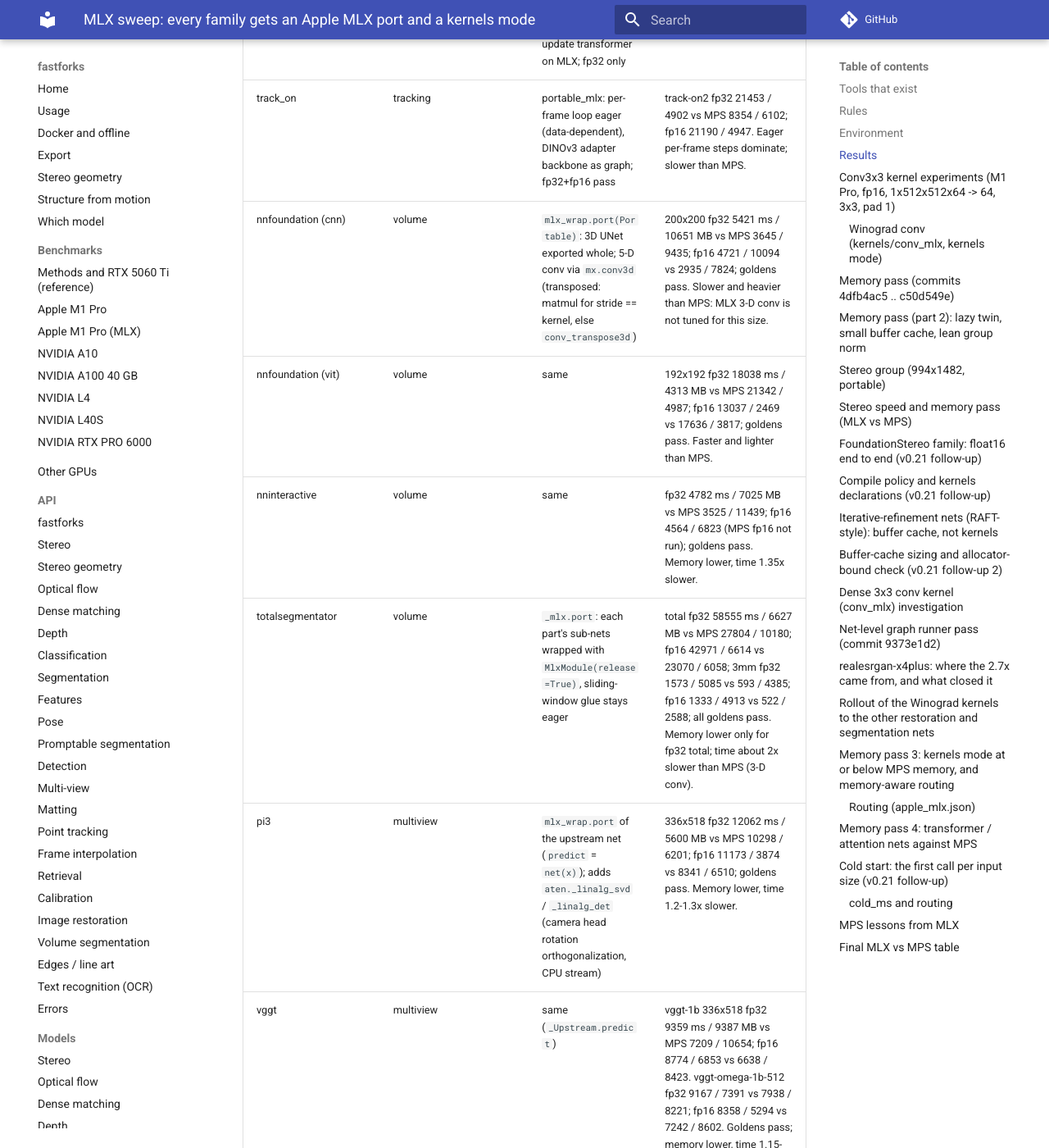
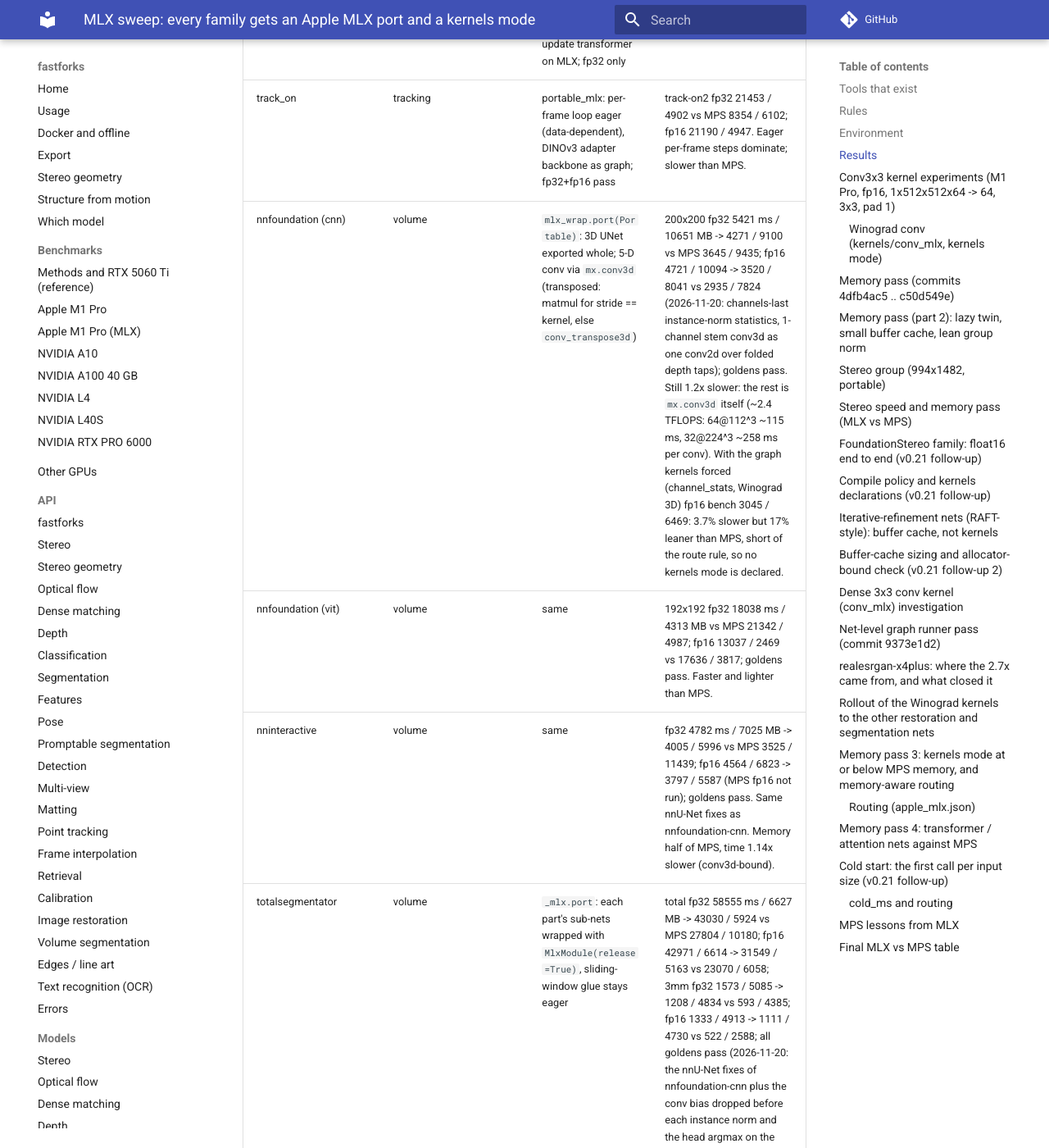
Before and after one commit to kleinicke/fastforks, an MkDocs documentation site: the page built from docs/plans/mlx-sweep.md, in a window 1280 px wide and 1400 px high, scrolled down 19999 px. Shown: the whole window at 82% size. Built offline with MkDocs 1.6.1 and Material for MkDocs 9.7.7, drawn with Linux system fonts in a browser that asks for light colours; comment, search, counter and statistics services are not loaded; some of the changed text lies outside the part shown.

Commit message:
mlx-sweep: nnU-Net families re-surveyed on MLX (nnfoundation-cnn fp16 4721 ms / 10094 MB -> 3520 / 8041, nninteractive fp32 4782 / 7025 -> 4005 / 5996, totalsegmentator-total fp16 42971 / 6614 -> 31549 / 5163, 3mm fp16 1333 / 4913 -> 1111 / 4730); all still slower than MPS (conv3d-bound), no route change
Co-Authored-By: Claude Opus 5.5 <noreply@anthropic.com>

```diff
--- a/docs/plans/mlx-sweep.md
+++ b/docs/plans/mlx-sweep.md
@@ -160,10 +160,10 @@ Fill one row per family: MLX portable / kernels vs MPS (ms and MB, at the survey
 | tapnext | tracking | portable_mlx: whole pass as one graph; fp32 only | tapnext fp32 8155 / 3639 vs MPS 5855 / 3754. |
 | cotracker | tracking | portable_mlx: offline = whole pass as one graph; online = window loop eager (data-dependent, `torch.export` guards), CNN and update transformer on MLX; fp32 only | offline fp32 3577 / 3438 vs MPS 1430 / 4725; online 3340 / 3971 vs 1707 / 4689. |
 | track_on | tracking | portable_mlx: per-frame loop eager (data-dependent), DINOv3 adapter backbone as graph; fp32+fp16 pass | track-on2 fp32 21453 / 4902 vs MPS 8354 / 6102; fp16 21190 / 4947. Eager per-frame steps dominate; slower than MPS. |
-| nnfoundation (cnn) | volume | `mlx_wrap.port(Portable)`: 3D UNet exported whole; 5-D conv via `mx.conv3d` (transposed: matmul for stride == kernel, else `conv_transpose3d`) | 200x200 fp32 5421 ms / 10651 MB vs MPS 3645 / 9435; fp16 4721 / 10094 vs 2935 / 7824; goldens pass. Slower and heavier than MPS: MLX 3-D conv is not tuned for this size. |
+| nnfoundation (cnn) | volume | `mlx_wrap.port(Portable)`: 3D UNet exported whole; 5-D conv via `mx.conv3d` (transposed: matmul for stride == kernel, else `conv_transpose3d`) | 200x200 fp32 5421 ms / 10651 MB -> 4271 / 9100 vs MPS 3645 / 9435; fp16 4721 / 10094 -> 3520 / 8041 vs 2935 / 7824 (2026-11-20: channels-last instance-norm statistics, 1-channel stem conv3d as one conv2d over folded depth taps); goldens pass. Still 1.2x slower: the rest is `mx.conv3d` itself (~2.4 TFLOPS: 64@112^3 ~115 ms, 32@224^3 ~258 ms per conv). With the graph kernels forced (channel_stats, Winograd 3D) fp16 bench 3045 / 6469: 3.7% slower but 17% leaner than MPS, short of the route rule, so no kernels mode is declared. |
 | nnfoundation (vit) | volume | same | 192x192 fp32 18038 ms / 4313 MB vs MPS 21342 / 4987; fp16 13037 / 2469 vs 17636 / 3817; goldens pass. Faster and lighter than MPS. |
-| nninteractive | volume | same | fp32 4782 ms / 7025 MB vs MPS 3525 / 11439; fp16 4564 / 6823 (MPS fp16 not run); goldens pass. Memory lower, time 1.35x slower. |
-| totalsegmentator | volume | `_mlx.port`: each part's sub-nets wrapped with `MlxModule(release=True)`, sliding-window glue stays eager | total fp32 58555 ms / 6627 MB vs MPS 27804 / 10180; fp16 42971 / 6614 vs 23070 / 6058; 3mm fp32 1573 / 5085 vs 593 / 4385; fp16 1333 / 4913 vs 522 / 2588; all goldens pass. Memory lower only for fp32 total; time about 2x slower than MPS (3-D conv). |
+| nninteractive | volume | same | fp32 4782 ms / 7025 MB -> 4005 / 5996 vs MPS 3525 / 11439; fp16 4564 / 6823 -> 3797 / 5587 (MPS fp16 not run); goldens pass. Same nnU-Net fixes as nnfoundation-cnn. Memory half of MPS, time 1.14x slower (conv3d-bound). |
+| totalsegmentator | volume | `_mlx.port`: each part's sub-nets wrapped with `MlxModule(release=True)`, sliding-window glue stays eager | total fp32 58555 ms / 6627 MB -> 43030 / 5924 vs MPS 27804 / 10180; fp16 42971 / 6614 -> 31549 / 5163 vs 23070 / 6058; 3mm fp32 1573 / 5085 -> 1208 / 4834 vs 593 / 4385; fp16 1333 / 4913 -> 1111 / 4730 vs 522 / 2588; all goldens pass (2026-11-20: the nnU-Net fixes of nnfoundation-cnn plus the conv bias dropped before each instance norm and the head argmax on the GPU). Still 1.4-2.1x slower: in total fp16 the graph alone is 20 windows x 1.33 s = 26.5 s (> MPS 23 s in all); the rest is the CPU sliding-window glue (fp16 accumulate ~2 s, float32 logits copy ~1.8 s); 3mm: graph 495 ms of 1111, the CPU accumulate ~330 ms. |
 | pi3 | multiview | `mlx_wrap.port` of the upstream net (`predict` = `net(x)`); adds `aten._linalg_svd` / `_linalg_det` (camera head rotation orthogonalization, CPU stream) | 336x518 fp32 12062 ms / 5600 MB vs MPS 10298 / 6201; fp16 11173 / 3874 vs 8341 / 6510; goldens pass. Memory lower, time 1.2-1.3x slower. |
 | vggt | multiview | same (`_Upstream.predict`) | vggt-1b 336x518 fp32 9359 ms / 9387 MB vs MPS 7209 / 10654; fp16 8774 / 6853 vs 6638 / 8423. vggt-omega-1b-512 fp32 9167 / 7391 vs 7938 / 8221; fp16 8358 / 5294 vs 7242 / 8602. Goldens pass; memory lower, time 1.15-1.3x slower. |
 | anysplat | multiview | same | 336x518 fp32 8786 ms / 10565 MB vs MPS 33262 / 10705 (MPS fp32 path is slow); fp16 6974 / 8297 vs 5444 / 8751; goldens pass. fp32 3.8x faster than MPS. |
@@ -1098,9 +1098,9 @@ Not measurable under the 9 GB swap rule (the shared Mac held 10.6 GB stale swap
 | monster-sceneflow | 16 | 994x1482 | portable | 19649.8 | 5189 | 9642.315 | 6299 | 2.04 | 0.82 | LOSE | slower (2.04x: portable MLX replay, no fused attention/conv kernels) |
 | mvsanywhere | 16 | 448x672 | portable | 3772.5 | 2054 | 1064.367 | 3801 | 3.54 | 0.54 | LOSE | slower (3.54x: portable MLX replay, no fused attention/conv kernels) |
 | mvsplat-re10k | 16 | 336x518 | portable | 2417.5 | 2796 | 1111.616 | 4537 | 2.17 | 0.62 | LOSE | slower (2.17x: portable MLX replay, no fused attention/conv kernels) |
-| nnfoundation-cnn | 16 | 200x200 | portable | 4721.2 | 10094 | 2935.289 | 7824 | 1.61 | 1.29 | LOSE | slower (1.61x: portable MLX replay, no fused attention/conv kernels); more memory (1.29x: MLX runtime/buffer cache above the MPS footprint) |
+| nnfoundation-cnn | 16 | 200x200 | portable | 3519.7 | 8041 | 2935.289 | 7824 | 1.20 | 1.03 | LOSE | slower (1.20x: `mx.conv3d` ~2.4 TFLOPS; was 1.61x / 1.29x before the channels-last norm statistics and the stem conv fold) |
 | nnfoundation-vit | 16 | 192x192 | portable | 13036.5 | 2469 | 17636.415 | 3817 | 0.74 | 0.65 | WIN |  |
-| nninteractive | 32 | 200x200 | portable | 4781.8 | 7025 | 3524.991 | 11439 | 1.36 | 0.61 | LOSE | slower (1.36x: portable MLX replay, no fused attention/conv kernels) |
+| nninteractive | 32 | 200x200 | portable | 4005.3 | 5996 | 3524.991 | 11439 | 1.14 | 0.52 | LOSE | slower (1.14x: `mx.conv3d`; was 1.36x) |
 | omni-dc | 16 | 994x1482 | portable | 5978.0 | 5375 | 2408.429 | 10081 | 2.48 | 0.53 | LOSE | slower (2.48x: portable MLX replay, no fused attention/conv kernels) |
 | oneformer-swinl-ade20k | 16 | 1024x2048 | portable | 2078.1 | 6033 | 1160.815 | 5559 | 1.79 | 1.09 | LOSE | slower (1.79x: portable MLX replay, no fused attention/conv kernels); more memory (1.09x: MLX runtime/buffer cache above the MPS footprint); golden passes (test_mlx and survey), unrouted |
 | owlv2-b16 | 32 | 800x1344 | portable | 398.1 | 1299 | 393.679 | 1515 | 1.01 | 0.86 | TIE |  |
@@ -1174,8 +1174,8 @@ Not measurable under the 9 GB swap rule (the shared Mac held 10.6 GB stale swap
 | tapnext | 32 | 480x854 | portable | 8154.8 | 3639 | 5855.372 | 3754 | 1.39 | 0.97 | LOSE | slower (1.39x: portable MLX replay, no fused attention/conv kernels) |
 | teed | 16 | 1024x1024 | portable | 19.2 | 492 | 16.675 | 1313 | 1.15 | 0.37 | LOSE | slower (1.15x: portable MLX replay, no fused attention/conv kernels) |
 | tipsv2-l14 | 16 | 224x224 | portable | 72.9 | 1038 | 61.697 | 1574 | 1.18 | 0.66 | LOSE | slower (1.18x: portable MLX replay, no fused attention/conv kernels) |
-| totalsegmentator-total | 16 | 200x200 | portable | 42970.8 | 6614 | 23069.574 | 6058 | 1.86 | 1.09 | LOSE | slower (1.86x: portable MLX replay, no fused attention/conv kernels); more memory (1.09x: MLX runtime/buffer cache above the MPS footprint) |
-| totalsegmentator-total-3mm | 16 | 200x200 | portable | 1333.0 | 4913 | 521.63 | 2588 | 2.56 | 1.90 | LOSE | slower (2.56x: portable MLX replay, no fused attention/conv kernels); more memory (1.90x: MLX runtime/buffer cache above the MPS footprint) |
+| totalsegmentator-total | 16 | 200x200 | portable | 31549.0 | 5163 | 23069.574 | 6058 | 1.37 | 0.85 | LOSE | slower (1.37x: `mx.conv3d` and the CPU window glue; was 1.86x / 1.09x) |
+| totalsegmentator-total-3mm | 16 | 200x200 | portable | 1110.8 | 4730 | 521.63 | 2588 | 2.13 | 1.83 | LOSE | slower (2.13x: graph 495 ms alone, plus ~0.5 s CPU window glue; was 2.56x) |
 | track-on2 | 32 | 480x854 | portable | 21453.4 | 4902 | 8353.935 | 6102 | 2.57 | 0.80 | LOSE | slower (2.57x: portable MLX replay, no fused attention/conv kernels) |
 | u2net | 16 | 1080x1920 | portable | 62.9 | 1156 | 79.422 | 1885 | 0.79 | 0.61 | WIN |  |
 | unidepth-v2-vitl14 | 32 | 994x1482 | portable | 1691.2 | 3855 | 1252.486 | 6077 | 1.35 | 0.63 | LOSE | slower (1.35x: portable MLX replay, no fused attention/conv kernels) |
```
Also changed, not shown: 1 other file.
